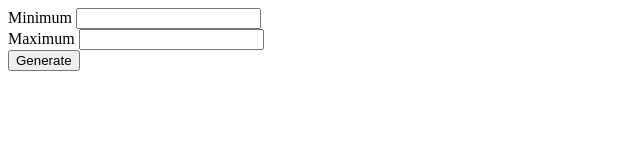
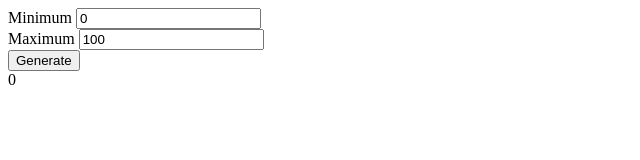
Before and after one commit to KmanCZ/React-Random-Number-Generator, a React (Create React App) app: page / in a window 1280 px wide. Shown: the top 160 px of the page, without its empty margins (0-640 px from the left). Built offline with nearby package versions, Linux system fonts and the light colour scheme.

Commit message:
Basic number generation

```diff
--- a/src/App.tsx
+++ b/src/App.tsx
@@ -1,19 +1,56 @@
-import React from "react";
+import React, { useState, FormEvent, Dispatch } from "react";
 
 function App() {
-  return <Form />;
+  const [randomDisplay, setRandomDisplay] = useState(0);
+
+  return (
+    <>
+      <Form display={setRandomDisplay} />
+      {randomDisplay}
+    </>
+  );
 }
 
-function Form() {
+interface FormInterface {
+  display: Dispatch<React.SetStateAction<number>>;
+}
+
+function Form(props: FormInterface) {
+  const { display } = props;
+  const [min, setMin] = useState(0);
+  const [max, setMax] = useState(100);
+
+  const submitHandler = (e: FormEvent) => {
+    e.preventDefault();
+    const random = Math.floor(Math.random() * (max - min + 1)) + min;
+    display(random);
+  };
+
   return (
-    <form>
+    <form onSubmit={submitHandler}>
       <section>
         <label htmlFor="min">Minimum </label>
-        <input type="number" name="min" id="min" />
+        <input
+          type="number"
+          name="min"
+          id="min"
+          value={min}
+          onChange={(e) =>
+            !isNaN(parseInt(e.target.value)) && setMin(parseInt(e.target.value))
+          }
+        />
       </section>
       <section>
         <label htmlFor="max">Maximum </label>
-        <input type="number" name="max" id="max" />
+        <input
+          type="number"
+          name="max"
+          id="max"
+          value={max}
+          onChange={(e) =>
+            !isNaN(parseInt(e.target.value)) && setMax(parseInt(e.target.value))
+          }
+        />
       </section>
       <button type="submit">Generate</button>
     </form>
```
